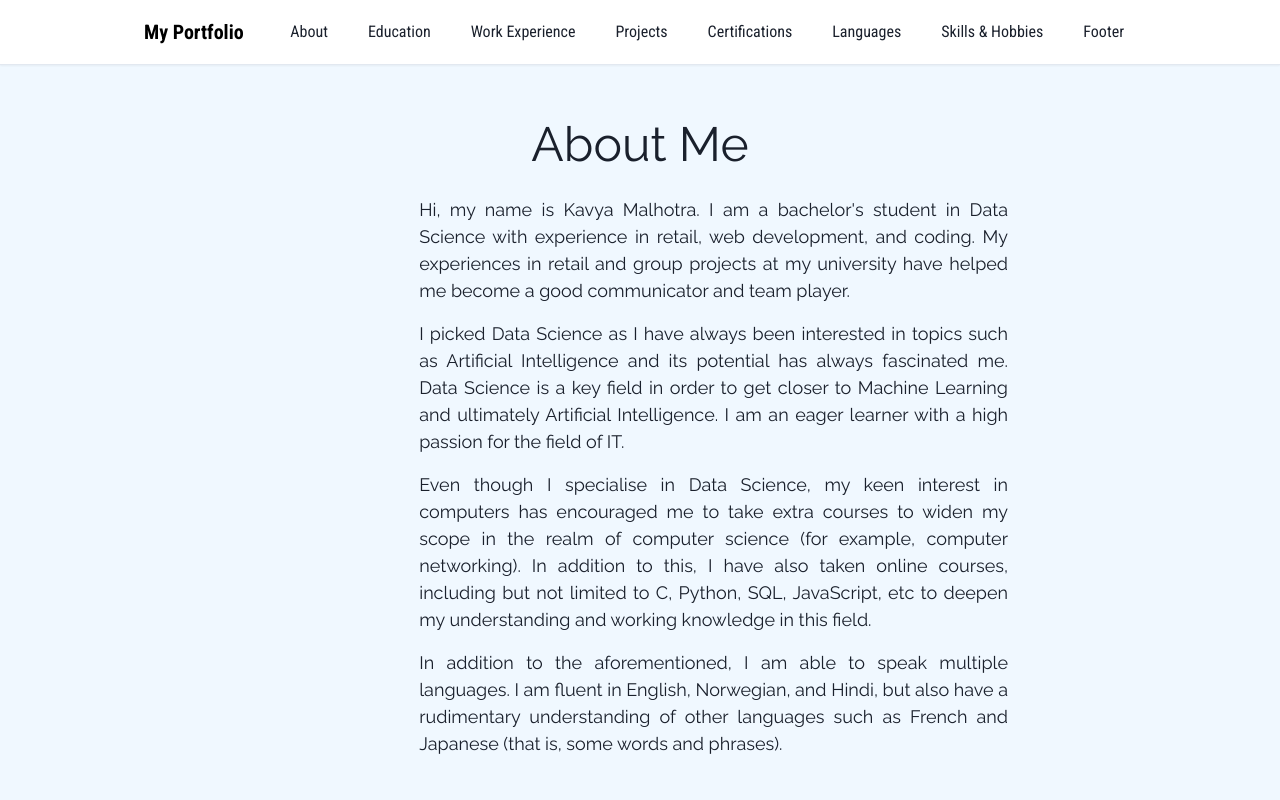
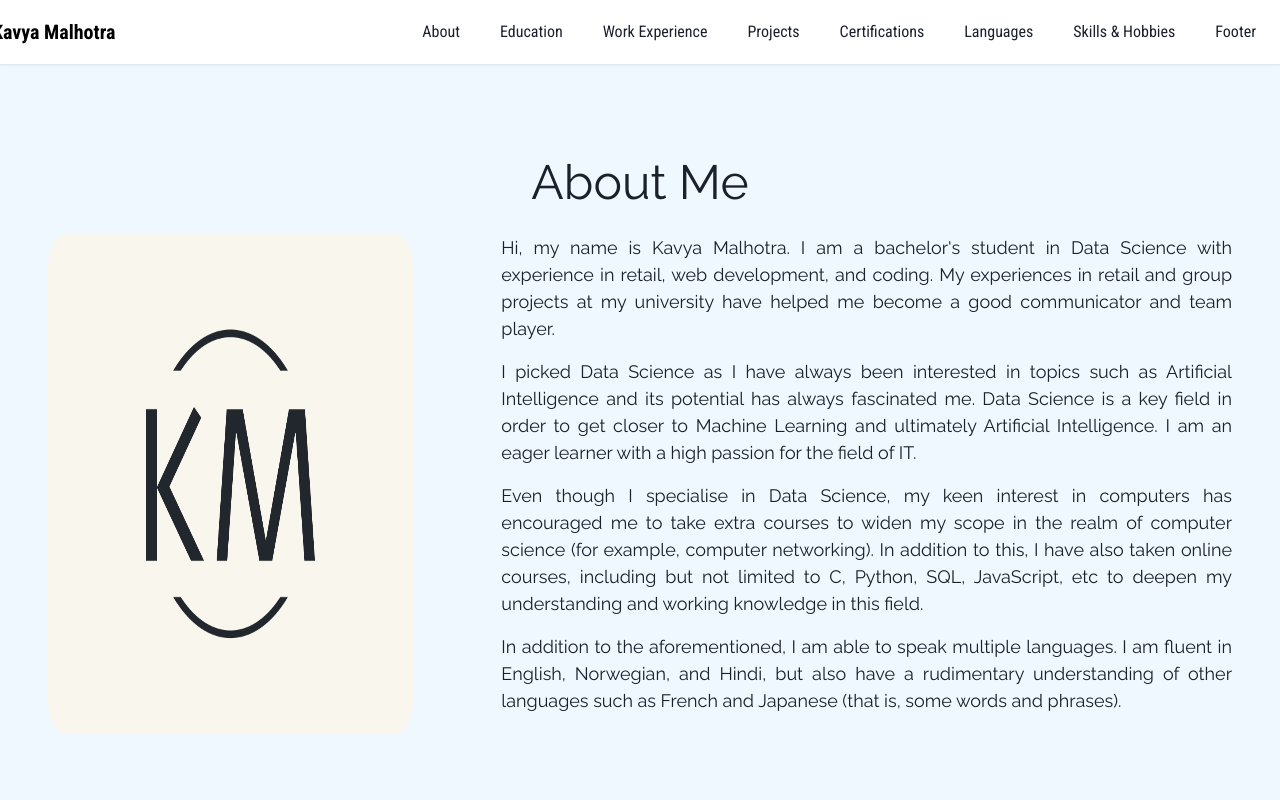
Before and after one commit to kavmal7/Online-CV, a React (Create React App) app: page / in a window 1280 px wide. Shown: the top 800 px of the page. Built offline with nearby package versions, Linux system fonts and the light colour scheme.

Commit message:
Improved header, about, and project components

```diff
--- a/src/components/About.js
+++ b/src/components/About.js
@@ -1,13 +1,19 @@
 import React from 'react';
-import { Box, Container, Heading, Text, Flex } from '@chakra-ui/react';
+import { Box, Container, Heading, Text, Flex, Image, Spacer } from '@chakra-ui/react';
+import logo from "./extra_files/logo-rounded.png";
 
 const About = () => (
-  <Box id="about" py={8} minHeight="100vh" display="flex" flexDirection="column" justifyContent="center" width="100%">
-    <Container id='about-section' maxW="container.md" textAlign="center" alignItems="center">
+  <Box id="about" py={8} minHeight="100vh" display="flex" flexDirection="column" justifyContent="center" width="100vw">
+    <Container id='about-section' maxW="container.xl" textAlign="center" alignItems="center">
       <Text fontSize="5xl" mb={4} mt={4}>
         About Me
       </Text>
-        <Box id='about-text' textAlign="justify" ml="auto" width="80%">
+        <Flex>
+            <Box flex="1" mr={10}>
+                <Image src={logo} alt="About Me" boxSize="500px" borderRadius="15px"/>
+            </Box>
+
+            <Box flex="2" textAlign="justify" ml={12} width="60%">
                 <Text fontSize="lg" mb={4}>
                     Hi, my name is Kavya Malhotra. I am a bachelor's student in Data Science with experience in retail, web development, and coding. My experiences in retail and group projects at my university have helped me become a good communicator and team player.
                 </Text>
@@ -21,6 +27,7 @@ const About = () => (
                     In addition to the aforementioned, I am able to speak multiple languages. I am fluent in English, Norwegian, and Hindi, but also have a rudimentary understanding of other languages such as French and Japanese (that is, some words and phrases).
                 </Text>
             </Box>
+        </Flex>
     </Container>
   </Box>
 );
--- a/src/components/Header.js
+++ b/src/components/Header.js
@@ -58,12 +58,12 @@ const Header = () => {
         zIndex="1000"
         boxShadow="sm"
       >
-        <Container maxW="container.lg">
+        <Container maxW="container.xl">
           <Flex h={16} alignItems="center" justifyContent="space-between">
-            <Text fontSize="xl" fontWeight="bold" textAlign="left" fontFamily="'Roboto Condensed', sans-serif">
-              My Portfolio
+            <Text fontSize="xl" fontWeight="bold" textAlign="left" ml={-10} fontFamily="'Roboto Condensed', sans-serif">
+              Kavya Malhotra
             </Text>
-            <HStack as="nav" spacing={4}>
+            <HStack as="nav" spacing={4} mr={-5}>
               {links.map((link) => (
                 <NavLink key={link.id} onClick={() => scrollToSection(link.id)}>
                   {link.name}
--- a/src/components/Projects.js
+++ b/src/components/Projects.js
@@ -75,7 +75,7 @@ const Projects = () => {
 
   return (
     <Box id="projects" position="relative" width="full" overflow="hidden" p={5} mx="auto" minHeight="100vh">
-      <Container maxW="container.md" textAlign="center">
+      <Container maxW="container.lg" textAlign="center">
         <Text fontSize="5xl" mb={6}>
           Projects
         </Text>
```
Also changed, not shown: src/components/extra_files/km-high-resolution-logo.png (added), src/components/extra_files/logo-rounded.png (added). Lines whose indentation alone changed are shown as unchanged.
